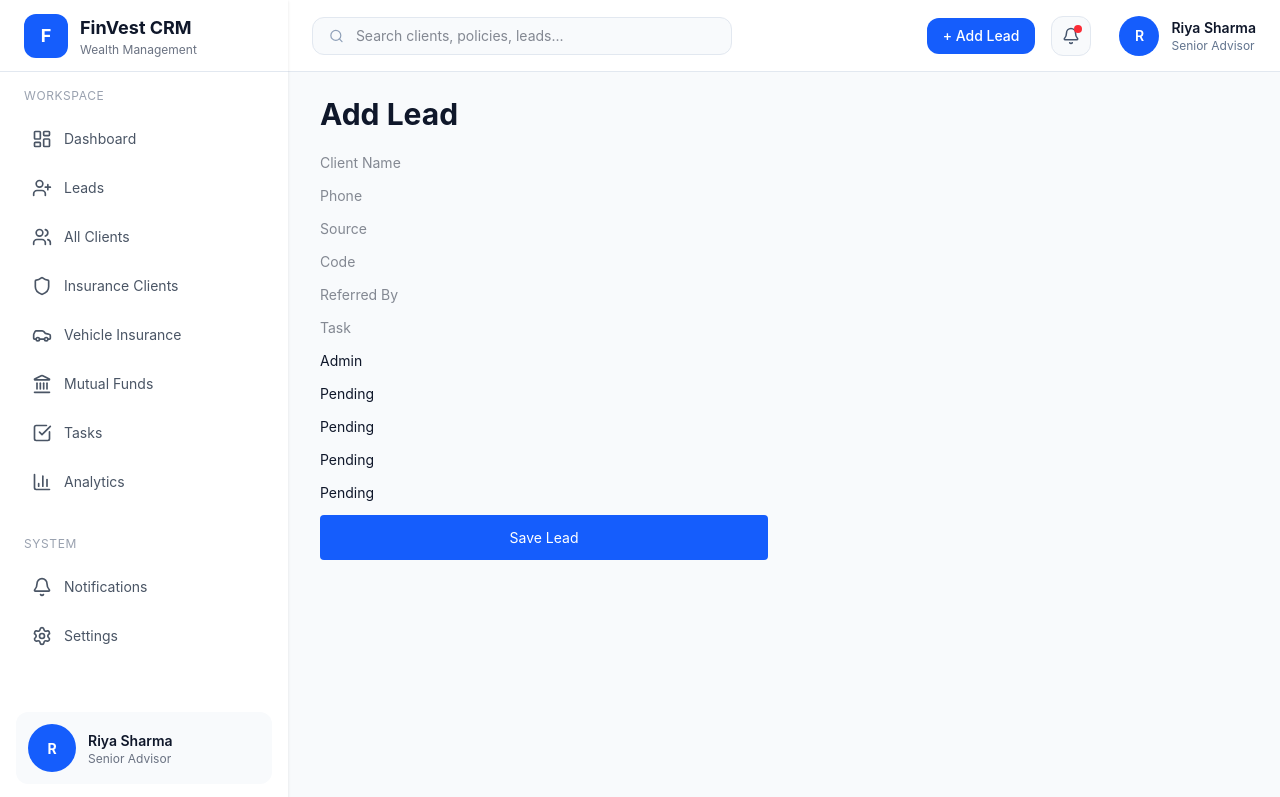
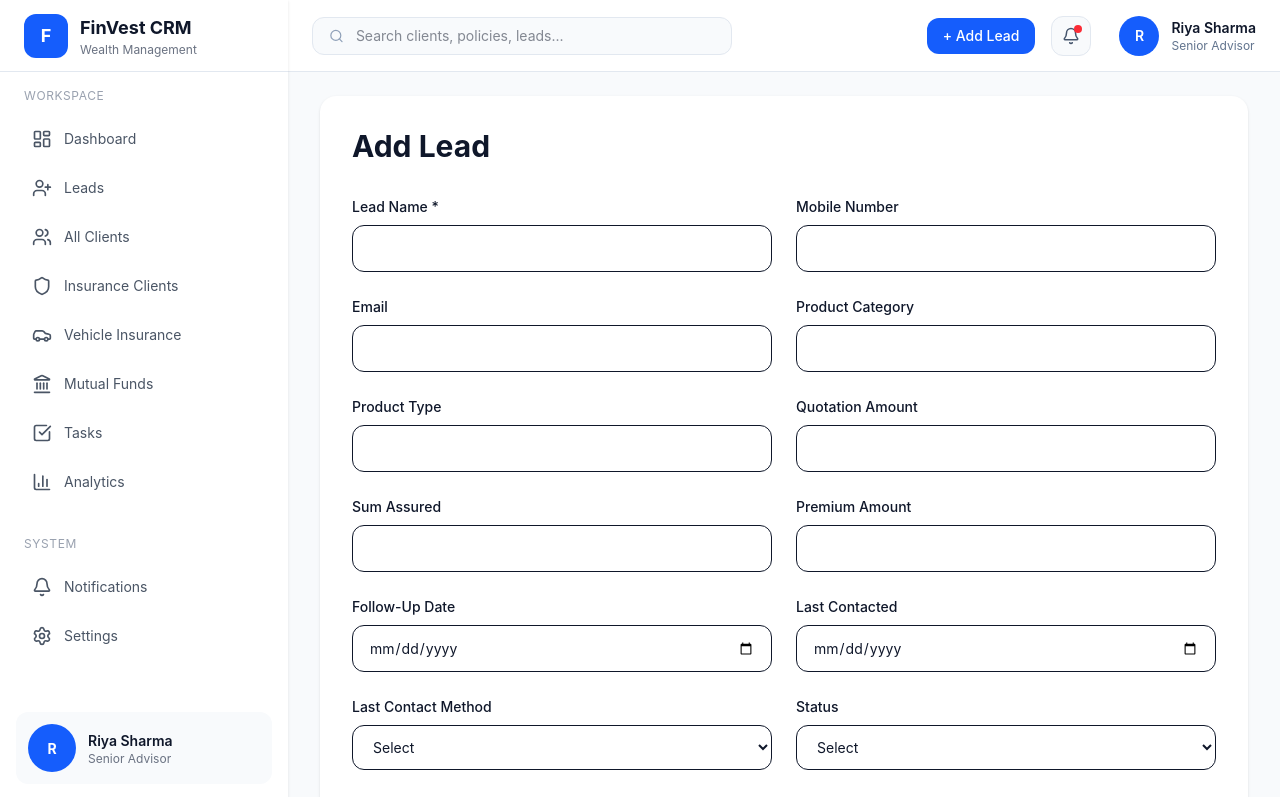
Before and after one commit to dhanlaxmicrm1-maker/crm-front, a React (Vite) app: page /add-lead in a window 1280 px wide. Shown: the top 797 px of the page. Built offline with nearby package versions, Linux system fonts and the light colour scheme.

Commit message:
Update AddLead.tsx

```diff
--- a/src/pages/AddLead.tsx
+++ b/src/pages/AddLead.tsx
@@ -1,132 +1,259 @@
 import { useState } from "react";
 import api from "../services/api";
+import { useNavigate } from "react-router-dom";
 
 export default function AddLead() {
+  const navigate = useNavigate();
+
   const [form, setForm] = useState({
-    client: "",
-    phone: "",
-    source: "",
-    code: "",
-    referredBy: "",
-    task: "",
-    processedBy: "Admin",
-    documents: "Pending",
-    account: "Pending",
-    mandate: "Pending",
-    sip: "Pending",
+    name: "",
+    mobile: "",
+    email: "",
+    productCategory: "",
+    productType: "",
+    quotationAmount: "",
+    sumAssured: "",
+    premiumAmount: "",
+    followUpDate: "",
+    lastContacted: "",
+    contactMethod: "",
+    status: "",
+    notes: "",
   });
+
+  const handleChange = (
+    e: React.ChangeEvent<HTMLInputElement | HTMLSelectElement | HTMLTextAreaElement>
+  ) => {
+    setForm({
+      ...form,
+      [e.target.name]: e.target.value,
+    });
+  };
 
   const submit = async () => {
     try {
       await api.post("/leads", form);
+
       alert("Lead Added Successfully");
-      window.location.href = "/leads";
+
+      navigate("/leads");
     } catch (err) {
       console.log(err);
+
       alert("Error Adding Lead");
     }
   };
 
   return (
-    <div className="p-8">
-      <h1 className="text-3xl font-bold mb-5">Add Lead</h1>
+    <div className="p-8 bg-slate-50 min-h-screen">
 
-      <div className="flex flex-col gap-3 max-w-md">
+      <div className="bg-white rounded-2xl shadow-sm p-8 max-w-5xl mx-auto">
 
+        <h1 className="text-3xl font-bold mb-8">
+          Add Lead
+        </h1>
 
-<input
-  placeholder="Client Name"
-  value={form.client}
-  onChange={(e) =>
-    setForm({ ...form, client: e.target.value })
-  }
-/>
+        <div className="grid grid-cols-2 gap-6">
 
-<input
-  placeholder="Phone"
-  value={form.phone}
-  onChange={(e) =>
-    setForm({ ...form, phone: e.target.value })
-  }
-/>
+          <div>
+            <label className="font-medium">
+              Lead Name *
+            </label>
 
-<input
-  placeholder="Source"
-  value={form.source}
-  onChange={(e) =>
-    setForm({ ...form, source: e.target.value })
-  }
-/>
+            <input
+              name="name"
+              value={form.name}
+              onChange={handleChange}
+              className="w-full mt-2 border rounded-xl px-4 py-3"
+            />
+          </div>
 
-<input
-  placeholder="Code"
-  value={form.code}
-  onChange={(e) =>
-    setForm({ ...form, code: e.target.value })
-  }
-/>
+          <div>
+            <label className="font-medium">
+              Mobile Number
+            </label>
 
-<input
-  placeholder="Referred By"
-  value={form.referredBy}
-  onChange={(e) =>
-    setForm({ ...form, referredBy: e.target.value })
-  }
-/>
+            <input
+              name="mobile"
+              value={form.mobile}
+              onChange={handleChange}
+              className="w-full mt-2 border rounded-xl px-4 py-3"
+            />
+          </div>
 
-<input
-  placeholder="Task"
-  value={form.task}
-  onChange={(e) =>
-    setForm({ ...form, task: e.target.value })
-  }
-/>
+          <div>
+            <label className="font-medium">
+              Email
+            </label>
 
-<input
-  placeholder="Processed By"
-  value={form.processedBy}
-  onChange={(e) =>
-    setForm({ ...form, processedBy: e.target.value })
-  }
-/>
+            <input
+              name="email"
+              value={form.email}
+              onChange={handleChange}
+              className="w-full mt-2 border rounded-xl px-4 py-3"
+            />
+          </div>
 
-<input
-  placeholder="Documents"
-  value={form.documents}
-  onChange={(e) =>
-    setForm({ ...form, documents: e.target.value })
-  }
-/>
+          <div>
+            <label className="font-medium">
+              Product Category
+            </label>
 
-<input
-  placeholder="Account"
-  value={form.account}
-  onChange={(e) =>
-    setForm({ ...form, account: e.target.value })
-  }
-/>
+            <input
+              name="productCategory"
+              value={form.productCategory}
+              onChange={handleChange}
+              className="w-full mt-2 border rounded-xl px-4 py-3"
+            />
+          </div>
 
-<input
-  placeholder="Mandate"
-  value={form.mandate}
-  onChange={(e) =>
-    setForm({ ...form, mandate: e.target.value })
-  }
-/>
+          <div>
+            <label className="font-medium">
+              Product Type
+            </label>
 
-<input
-  placeholder="SIP"
-  value={form.sip}
-  onChange={(e) =>
-    setForm({ ...form, sip: e.target.value })
-  }
-/>        <button
+            <input
+              name="productType"
+              value={form.productType}
+              onChange={handleChange}
+              className="w-full mt-2 border rounded-xl px-4 py-3"
+            />
+          </div>
+
+          <div>
+            <label className="font-medium">
+              Quotation Amount
+            </label>
+
+            <input
+              name="quotationAmount"
+              value={form.quotationAmount}
+              onChange={handleChange}
+              className="w-full mt-2 border rounded-xl px-4 py-3"
+            />
+          </div>
+
+          <div>
+            <label className="font-medium">
+              Sum Assured
+            </label>
+
+            <input
+              name="sumAssured"
+              value={form.sumAssured}
+              onChange={handleChange}
+              className="w-full mt-2 border rounded-xl px-4 py-3"
+            />
+          </div>
+
+          <div>
+            <label className="font-medium">
+              Premium Amount
+            </label>
+
+            <input
+              name="premiumAmount"
+              value={form.premiumAmount}
+              onChange={handleChange}
+              className="w-full mt-2 border rounded-xl px-4 py-3"
+            />
+          </div>
+
+          <div>
+            <label className="font-medium">
+              Follow-Up Date
+            </label>
+
+            <input
+              type="date"
+              name="followUpDate"
+              value={form.followUpDate}
+              onChange={handleChange}
+              className="w-full mt-2 border rounded-xl px-4 py-3"
+            />
+          </div>
+
+          <div>
+            <label className="font-medium">
+              Last Contacted
+            </label>
+
+            <input
+              type="date"
+              name="lastContacted"
+              value={form.lastContacted}
+              onChange={handleChange}
+              className="w-full mt-2 border rounded-xl px-4 py-3"
+            />
+          </div>
+
+          <div>
+            <label className="font-medium">
+              Last Contact Method
+            </label>
+
+            <select
+              name="contactMethod"
+              value={form.contactMethod}
+              onChange={handleChange}
+              className="w-full mt-2 border rounded-xl px-4 py-3"
+            >
+              <option value="">Select</option>
+              <option>Email</option>
+              <option>Call</option>
+              <option>WhatsApp</option>
+              <option>Meeting</option>
+            </select>
+          </div>
+
+          <div>
+            <label className="font-medium">
+              Status
+            </label>
+
+            <select
+              name="status"
+              value={form.status}
+              onChange={handleChange}
+              className="w-full mt-2 border rounded-xl px-4 py-3"
+            >
+              <option value="">Select</option>
+              <option>New</option>
+              <option>Contacted</option>
+              <option>Interested</option>
+              <option>Proposal Sent</option>
+              <option>Follow-Up Pending</option>
+              <option>Converted</option>
+            </select>
+          </div>
+
+        </div>
+
+        <div className="mt-6">
+
+          <label className="font-medium">
+            Notes
+          </label>
+
+          <textarea
+            rows={4}
+            name="notes"
+            value={form.notes}
+            onChange={handleChange}
+            className="w-full mt-2 border rounded-xl px-4 py-3"
+          />
+
+        </div>
+
+        <button
           onClick={submit}
-          className="bg-blue-600 text-white p-3 rounded"
+          className="mt-8 bg-blue-600 hover:bg-blue-700 text-white px-6 py-3 rounded-xl"
         >
           Save Lead
         </button>
+
       </div>
+
     </div>
   );
 }
```
